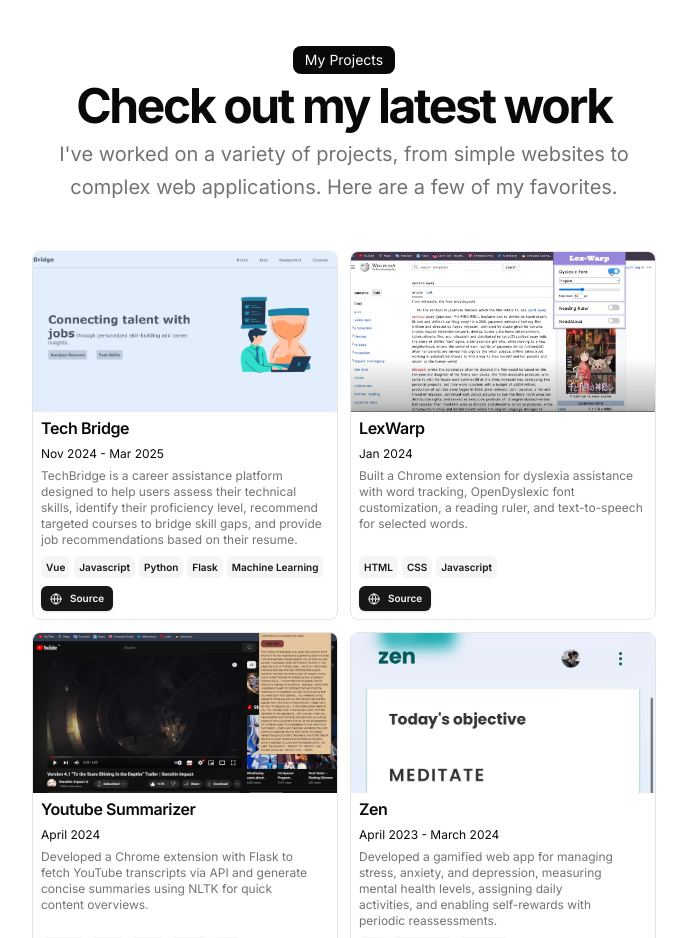
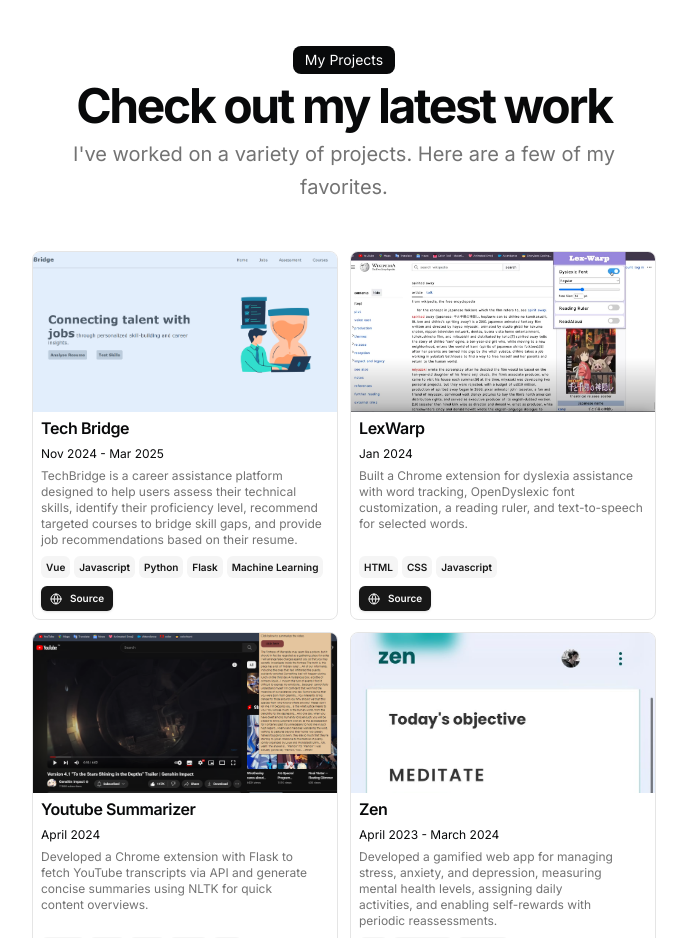
Before and after one commit to VaraVroom/VaraVroom, a Next.js app: page / in a window 1280 px wide. Shown: the part 820-1758 px from the top of the page, without its empty margins (296-983 px from the left). Built offline with nearby package versions, Linux system fonts and the light colour scheme.

Commit message:
Update page.tsx

```diff
--- a/src/app/page.tsx
+++ b/src/app/page.tsx
@@ -123,8 +123,7 @@ export default function Page() {
                   Check out my latest work
                 </h2>
                 <p className="text-muted-foreground md:text-xl/relaxed lg:text-base/relaxed xl:text-xl/relaxed">
-                  I&apos;ve worked on a variety of projects, from simple
-                  websites to complex web applications. Here are a few of my
+                  I&apos;ve worked on a variety of projects. Here are a few of my
                   favorites.
                 </p>
               </div>
```
